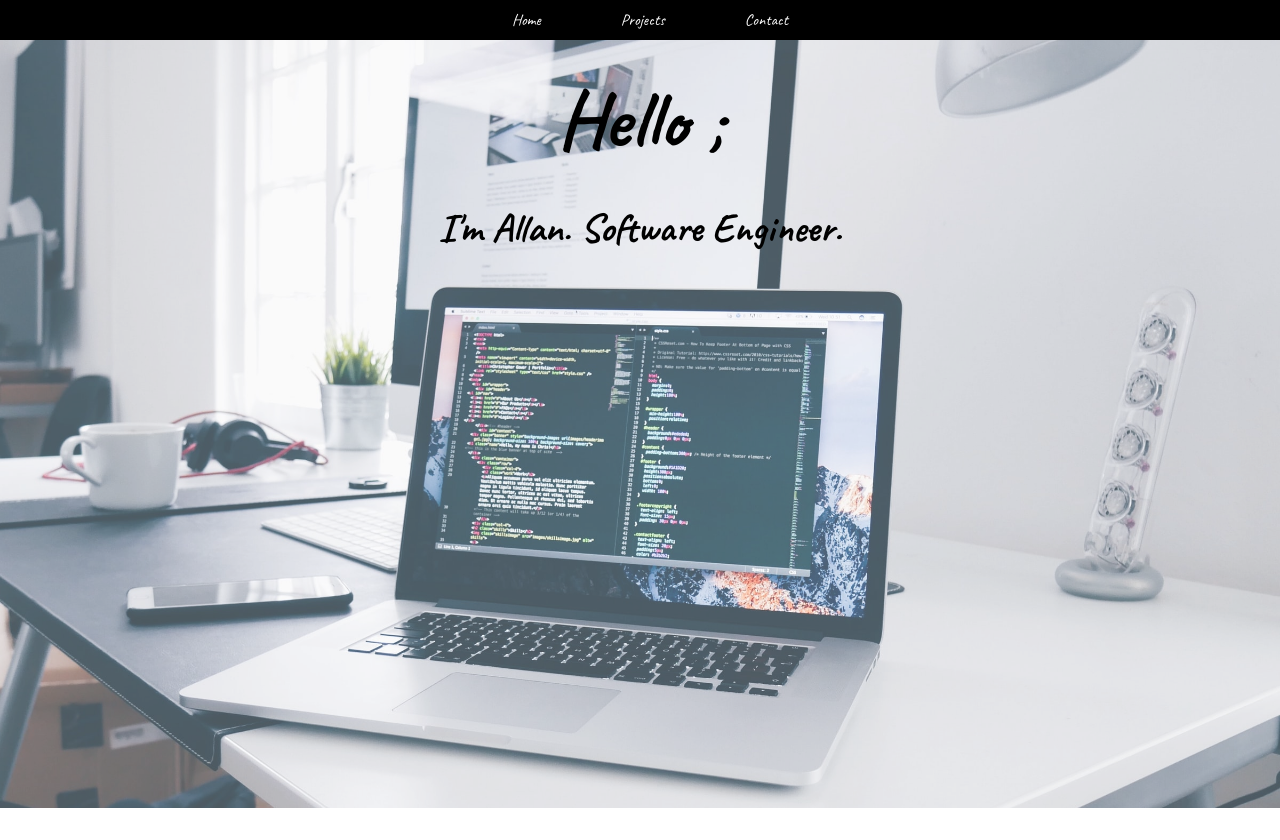
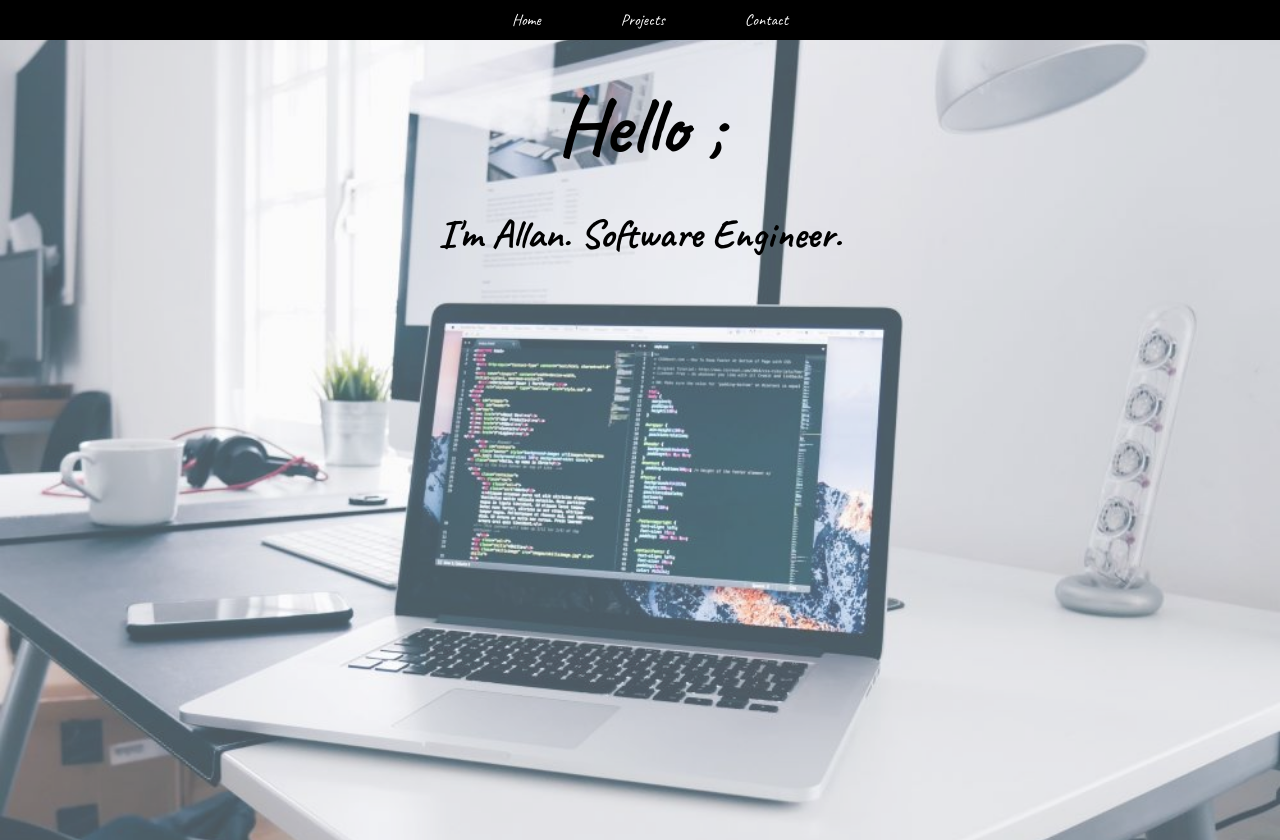
Before and after one commit to ADOwen/my-portfolio, a React (Create React App) app: page / in a window 1280 px wide. Before the commit the page ends 808 px from the top, so only its background shows below. Built offline with nearby package versions, Linux system fonts and the light colour scheme.

Commit message:
minor styling fixes

```diff
--- a/src/components/card/card.styles.scss
+++ b/src/components/card/card.styles.scss
@@ -70,7 +70,6 @@
 }
 
 .project-container:hover, .project-container:focus {
-  color: white;
   background-color: rgb(243, 222, 83);
   transform: scale(1.05);
 }
--- a/src/views/home/home.styles.scss
+++ b/src/views/home/home.styles.scss
@@ -1,19 +1,21 @@
 
 
 .header-container{
-  height: 96vh;
+  height: 100vh;
   position: relative;
 
   .background-image {
     width: 100%;
-    height: 100%;
+    height:100vh;
     opacity: 0.7;
     background-size: cover;
+    background-repeat: no-repeat;
     background-position: center;
     background-image:  url('../../assets/header.jpg');
 
-    @media (max-width: 830px) {
+    @media (mIN-width: 830px) {
       background-image: url('../../assets/header-mobile.jpg');
+
     }
 
   }
--- a/src/views/projects/projects.styles.scss
+++ b/src/views/projects/projects.styles.scss
@@ -1,5 +1,5 @@
 .slideshow {
-  height: 90vh;
+  height: 100vh;
   width: 100%;
   display:flex;
   justify-content: center;
```
